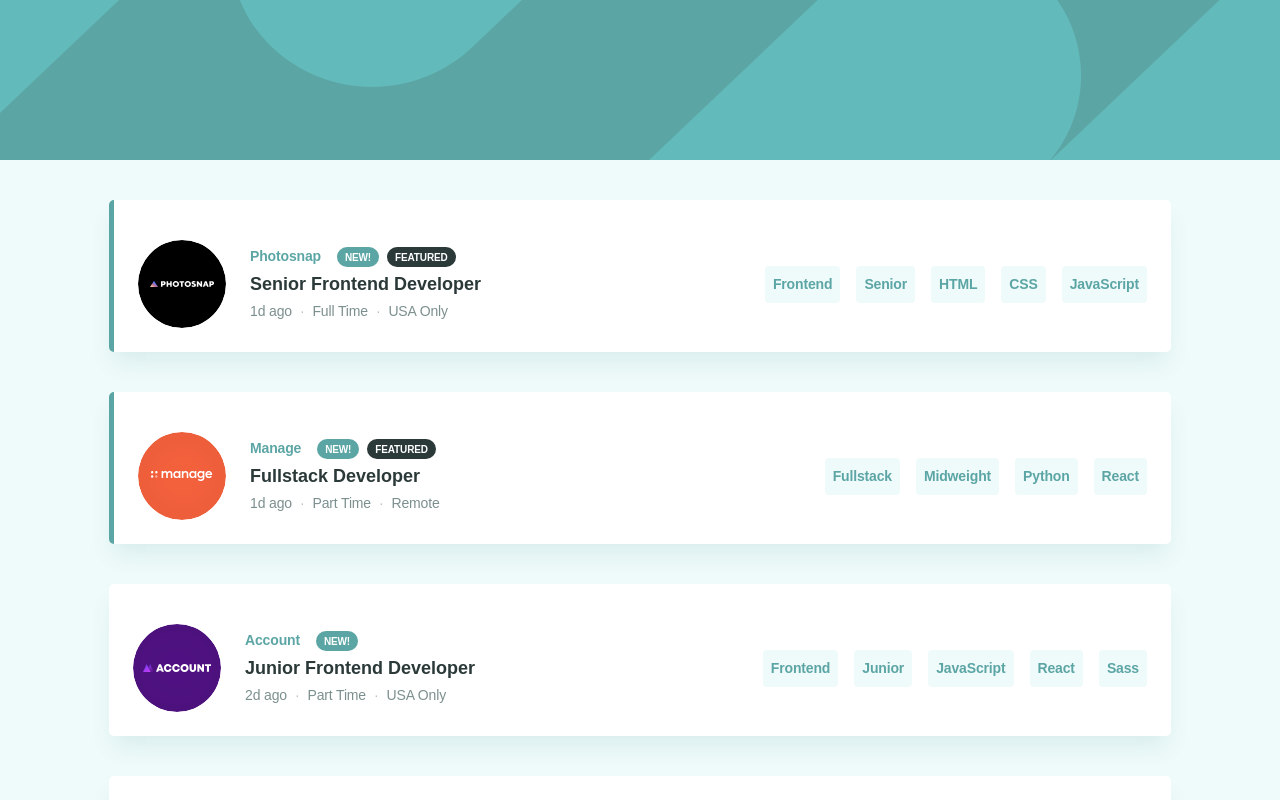
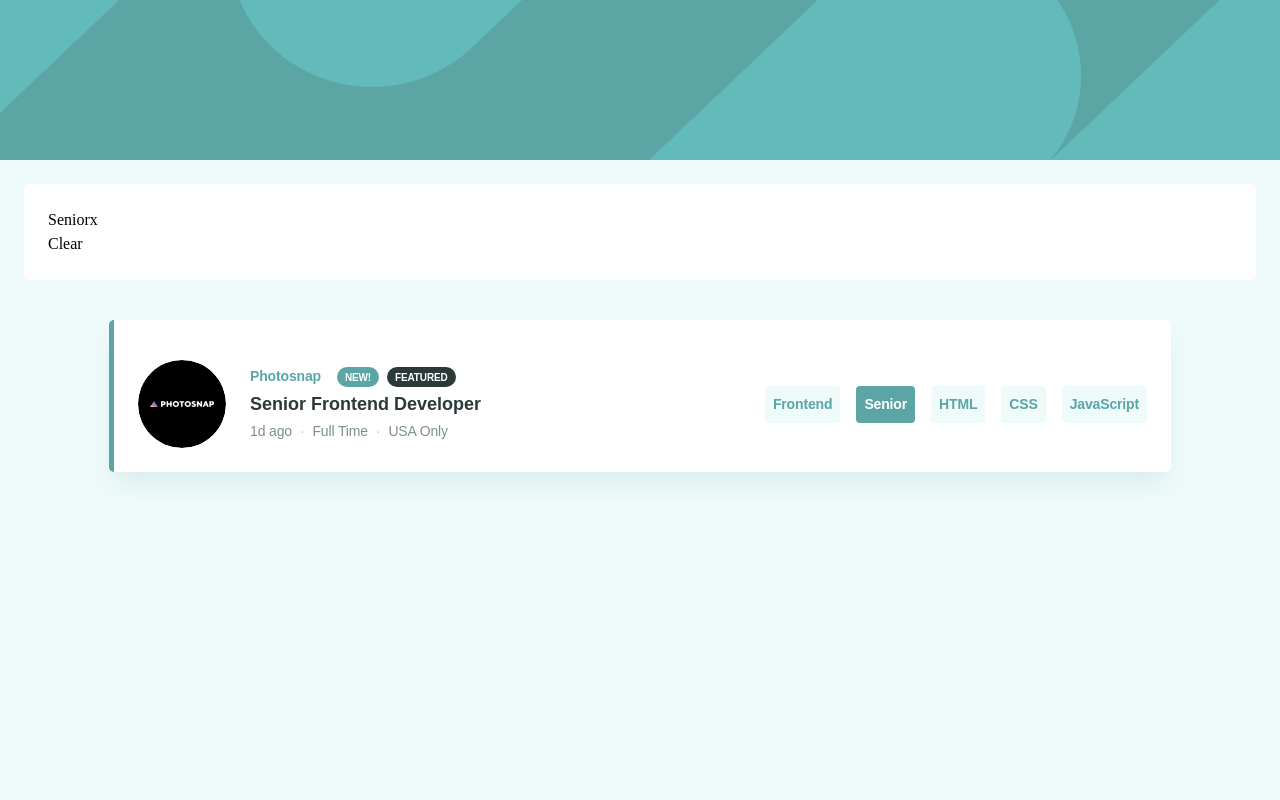
Before and after one commit to andreachalmers/job-listings, a React (Vite) app: page / in a window 1280 px wide. Both pictures are taken after a click on the button "Senior". Shown: the top 800 px of the page. Built offline with nearby package versions, Linux system fonts and the light colour scheme.

Commit message:
feat: use tags to filter job listings

```diff
--- a/package.json
+++ b/package.json
@@ -11,7 +11,8 @@
   },
   "dependencies": {
     "react": "^19.2.0",
-    "react-dom": "^19.2.0"
+    "react-dom": "^19.2.0",
+    "zustand": "^5.0.11"
   },
   "devDependencies": {
     "@eslint/js": "^9.39.1",
--- a/src/App.tsx
+++ b/src/App.tsx
@@ -1,18 +1,40 @@
 import './App.scss'
 import Header from './components/layout/Header/Header'
 import Card from './components/ui/Card/Card'
+import FilterBar from './components/ui/FilterBar/FilterBar'
 import jobListingsData from '../data.json'
-
+import {useJobStore} from "./store/useJobStore.ts";
 
 function App() {
-  return (
+    const filters = useJobStore((state) => state.filters)
+    const filteredJobListings = jobListingsData.filter(job => {
+        const jobTags = [job.role, job.level, ...job.languages, ...job.tools]
+        return filters.every(filter => jobTags.includes(filter))
+    })
+
+    const renderJobListings = () => {
+        if (!filters.length) {
+            return jobListingsData.map((job) => (
+                <li key={job.id} className="job-listings__item">
+                    <Card {...job} newListing={job.new} />
+                </li>
+            ))
+        } else {
+            return filteredJobListings.map((job) => (
+                <li key={job.id} className="job-listings__item">
+                    <Card {...job} newListing={job.new} />
+                </li>
+            ))
+        }
+    }
+
+    return (
     <>
       <Header />
       <main>
+        <FilterBar />
         <ul className="job-listings">
-          {
-            jobListingsData.map((job) => <li className="job-listings__item" key={job.id}><Card {...job} newListing={job.new} /></li>)
-          }
+            { renderJobListings() }
         </ul>
       </main>
     </>
--- a/src/components/ui/Card/Card.tsx
+++ b/src/components/ui/Card/Card.tsx
@@ -1,6 +1,7 @@
 import './Card.scss'
 import Badge from '../Badge/Badge'
 import Tag from '../Tag/Tag'
+import {useJobStore} from "../../../store/useJobStore.ts";
 
 interface CardProps {
     id: number;
@@ -20,6 +21,7 @@ interface CardProps {
 
 export default function Card({ company, logo, newListing, featured, position, role, level, postedAt, contract, location, languages, tools }: CardProps) {
     const tags = [role, level, ...languages, ...tools]
+    const filters = useJobStore((state) => state.filters)
 
     return (
         <article className={`card${featured ? ' card--featured' : ''}`}>
@@ -49,7 +51,7 @@ export default function Card({ company, logo, newListing, featured, position, ro
 
             <ul className="card__tags">
                 {tags.map((tag) => (
-                    <Tag key={tag} label={tag} />
+                    <Tag key={tag} label={tag} selected={!!filters.includes(tag)} />
                 ))}
             </ul>
         </article>
--- /dev/null
+++ b/src/components/ui/FilterBar/FilterBar.scss
@@ -0,0 +1,6 @@
+.filter-bar {
+  background: $color-white;
+  padding: 24px;
+  margin:24px;
+  border-radius: 5px;
+}
--- /dev/null
+++ b/src/components/ui/FilterBar/FilterBar.tsx
@@ -0,0 +1,20 @@
+import './FilterBar.scss'
+import {useJobStore} from "../../../store/useJobStore.ts";
+
+export default function FilterBar() {
+    const filters = useJobStore((state) => state.filters)
+    return (
+        <div className="filter-bar">
+            <div>
+                { filters.map((filter => (
+                        <div className="filter-bar__filter" key={filter}>
+                            <span>{filter}</span>
+                            <button className="filter-bar__remove-btn" onClick={() => useJobStore.getState().removeFilter(filter)}>x</button>
+                        </div>
+                    ))
+                )}
+            </div>
+            <button className="filter-bar__clear-btn" onClick={() => useJobStore.getState().clearFilters()}>Clear</button>
+        </div>
+    )
+}
--- a/src/components/ui/Tag/Tag.scss
+++ b/src/components/ui/Tag/Tag.scss
@@ -6,6 +6,11 @@
     border-radius: 4px;
     transition: background-color 0.2s ease, color 0.2s ease;
 
+    &--selected {
+        background-color: $color-green-400;
+        color: $color-white;
+    }
+
     &:hover {
         background-color: $color-green-400;
         color: $color-white;
--- a/src/components/ui/Tag/Tag.tsx
+++ b/src/components/ui/Tag/Tag.tsx
@@ -1,16 +1,30 @@
 import './Tag.scss'
+import {useJobStore} from "../../../store/useJobStore.ts";
+// import {useState} from "react";
 
 interface TagProps {
     label: string
-    onClick?: (label: string) => void
+    selected?: boolean
 }
 
-export default function Tag({ label, onClick }: TagProps) {
+export default function Tag({ label, selected }: TagProps) {
+    // const [selected, setSelected] = useState(false)
+    const addFilter = useJobStore((state) => state.addFilter)
+    const removeFilter = useJobStore((state) => state.removeFilter)
+    const handleTagSelect = (label: string) => {
+        if(selected) {
+            removeFilter(label)
+            //setSelected(false)
+        } else {
+            addFilter(label)
+            //setSelected(true)
+        }
+    }
     return (
         <li>
             <button
-                className="tag"
-                onClick={() => onClick?.(label)}
+                className={`tag ${selected ? 'tag--selected' : ''}`}
+                onClick={() => handleTagSelect(label)}
             >
                 {label}
             </button>
--- /dev/null
+++ b/src/store/useJobStore.ts
@@ -0,0 +1,19 @@
+import { create } from 'zustand'
+
+interface JobStore {
+  filters: string[]
+  addFilter: (filter: string) => void
+  removeFilter: (filter: string) => void
+  clearFilters: () => void
+}
+
+export const useJobStore = create<JobStore>((set) => ({
+  filters: [],
+  addFilter: (filter) => set((state) => ({
+    filters: [...state.filters, filter]
+  })),
+  removeFilter: (filter) => set((state) => ({
+    filters: state.filters.filter(f => f !== filter)
+  })),
+  clearFilters: () => set({ filters: [] })
+}))
```
Also changed, not shown: 1 other file (tests, documents, lock files or other folders).
